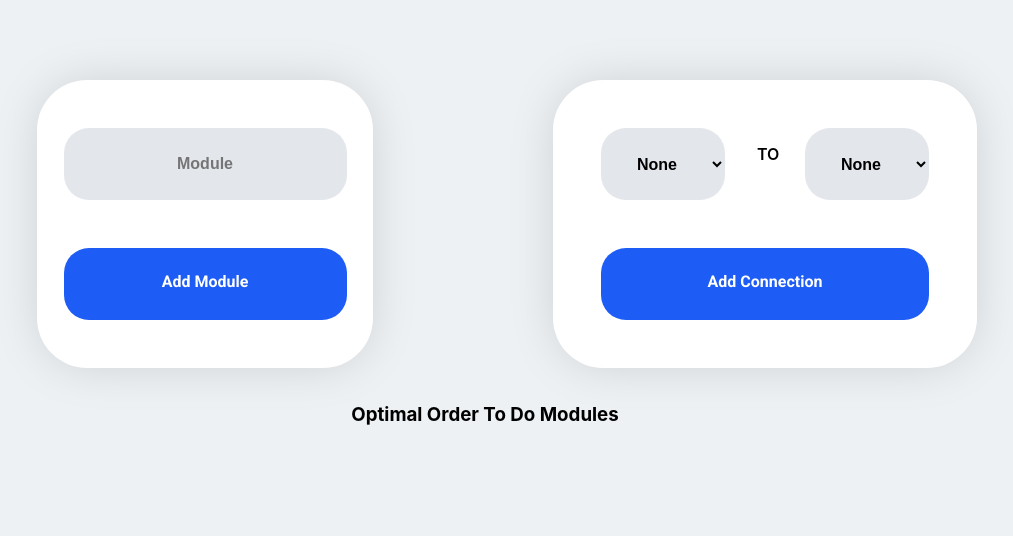
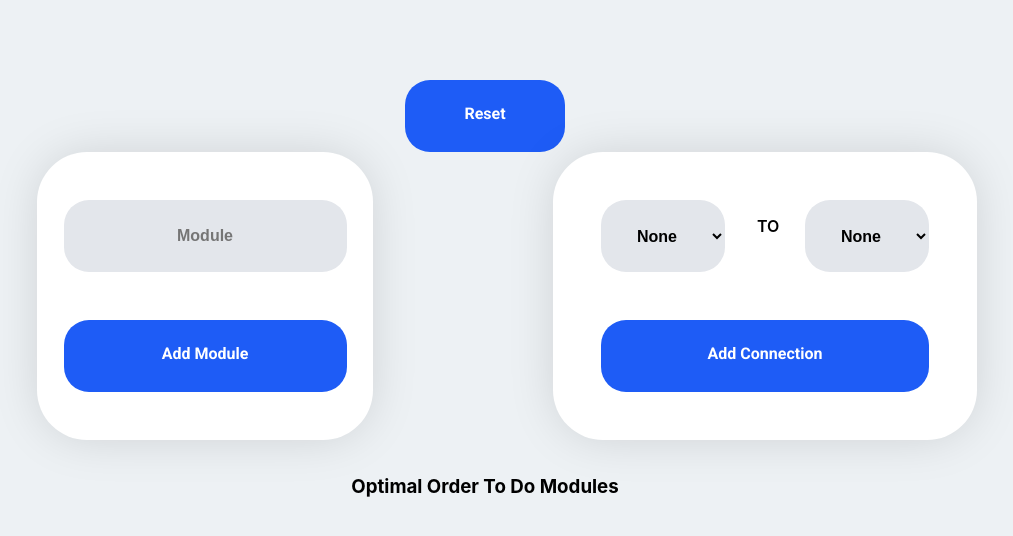
Before and after one commit to AkeemAllen/Analysis-Of-Alogorithms-Project-Interface, a React (Create React App) app: page / in a window 1280 px wide. Shown: the top 536 px of the page, without its empty margins (155-1168 px from the left). Built offline with nearby package versions, Linux system fonts and the light colour scheme.

Commit message:
added a reset function

```diff
--- a/package.json
+++ b/package.json
@@ -9,6 +9,7 @@
     "@testing-library/user-event": "^12.1.10",
     "axios": "^0.24.0",
     "cross-env": "^7.0.3",
+    "express": "^4.17.1",
     "python-shell": "^3.0.1",
     "react": "^17.0.2",
     "react-dom": "^17.0.2",
--- a/src/App.css
+++ b/src/App.css
@@ -3,6 +3,7 @@
   background-color: #edf1f4;
   padding: 5rem;
   height: 100vh;
+  grid-template-rows: min-content max-content;
 }
 
 .Container {
@@ -40,3 +41,22 @@
   height: 100%;
   border: none;
 }
+
+.reset-button {
+  display: grid;
+  justify-content: center;
+  justify-self: center;
+  background-color: #1e5cf6;
+  color: white;
+  font-weight: 600;
+  border-radius: 25px;
+  border: none;
+  padding: 1.5rem 2rem;
+  width: 10rem;
+  height: 4.5rem;
+  font-family: "Roboto";
+  font-size: 1rem;
+}
+.reset-button:hover {
+  cursor: pointer;
+}
--- a/src/App.js
+++ b/src/App.js
@@ -61,8 +61,25 @@ function App() {
       });
   };
 
+  const clearGraph = () => {
+    axios.get(`${url}/clear-graph`).then(() => {
+      generateGraph();
+      setCourseModuleList([]);
+    });
+  };
+
+  const resetGraph = () => {
+    axios.get(`${url}/`).then(() => {
+      clearGraph();
+      generateOptimalOrder();
+    });
+  };
+
   return (
     <div className="App">
+      <button className="reset-button" onClick={resetGraph}>
+        Reset
+      </button>
       <div className="Container">
         <div className="Inputs">
           <InputBox
```
Also changed, not shown: public/electron.js (+27 -2 lines), src/index.js (+6 -6 lines), 2 other files (tests, documents, lock files or other folders).
